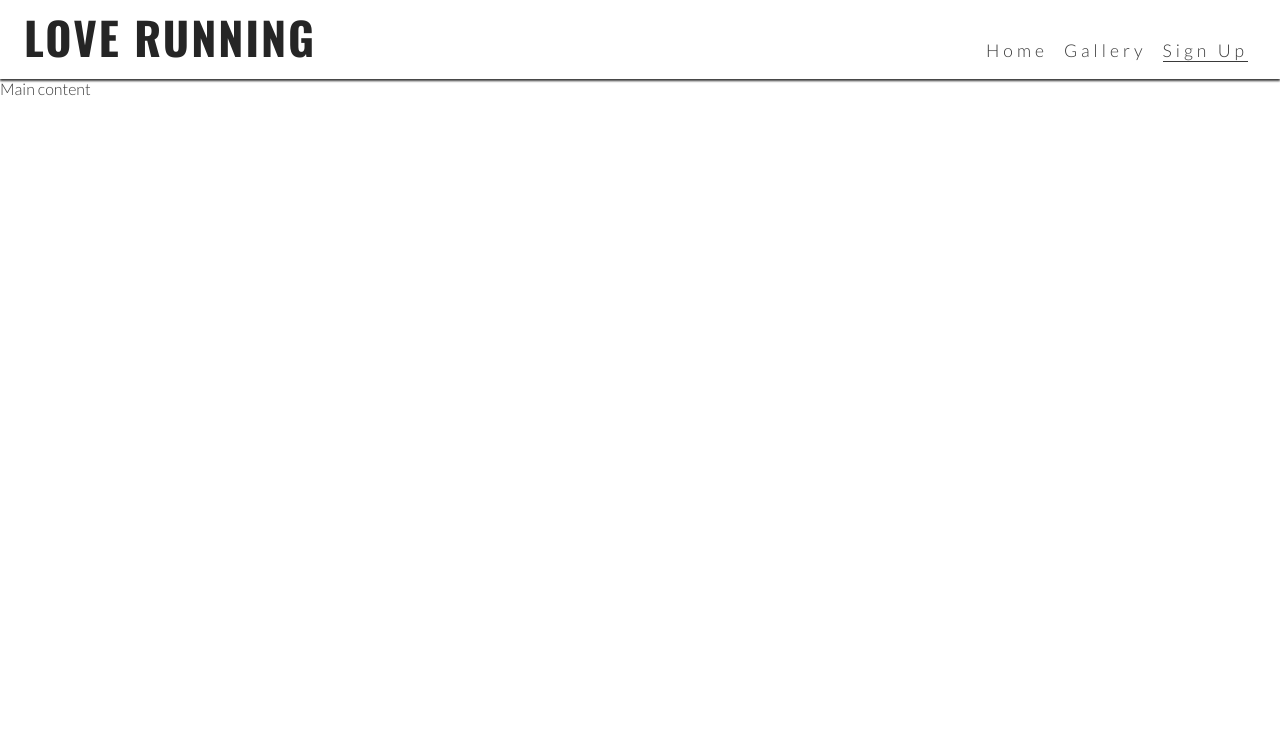
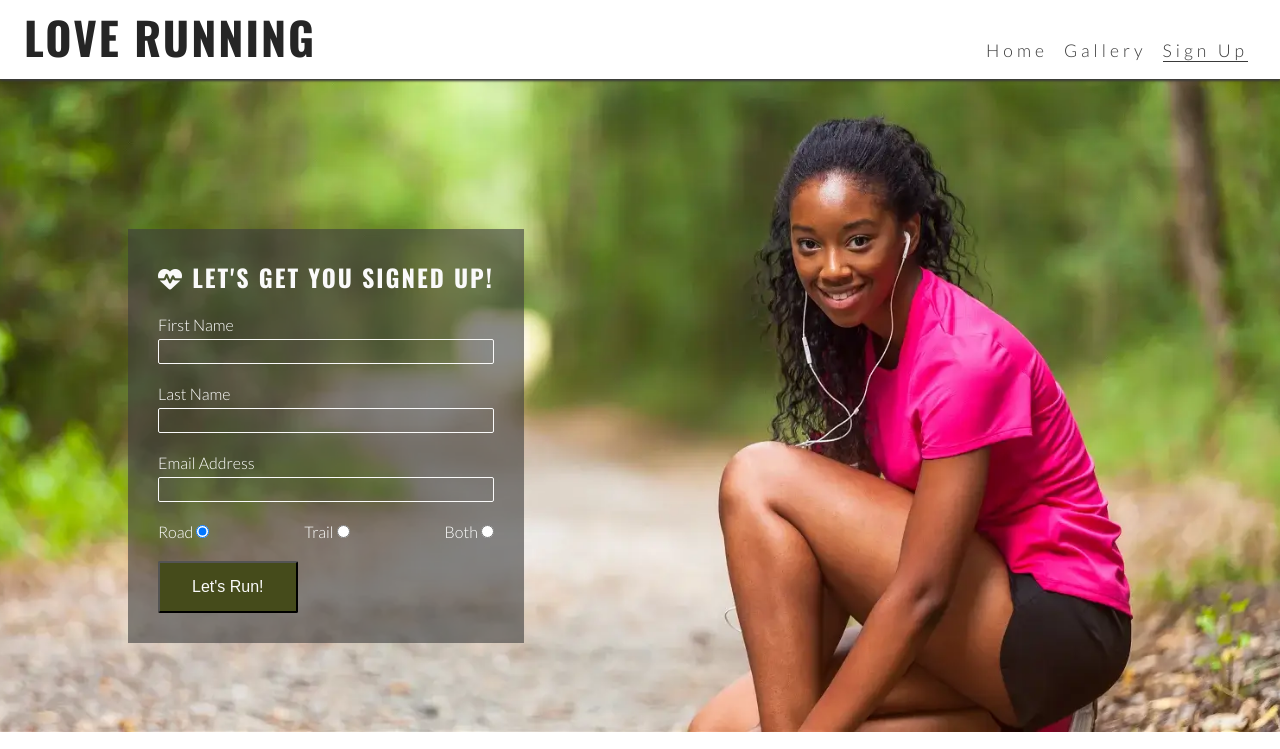
Before and after one commit to MS-Welsh/Running-club, a plain HTML site: page sign-up.html in a window 1280 px wide. Shown: the top 749 px of the page. Drawn offline with nearby package versions, Linux system fonts and the light colour scheme.

Commit message:
created a form in the sign-up.html and added an image

```diff
--- a/assets/css/style.css
+++ b/assets/css/style.css
@@ -18,13 +18,15 @@ body {
     font-family: 'Lato', sans-serif;
 }
 
-h1,
-h2,
-h3 {
+h1, h2, h3 {
     font-family: 'Oswald', sans-serif;
     text-transform: uppercase;
     letter-spacing: 2px;
     color: #252525;
+}
+
+.hidden-heading {
+    display: none;
 }
 
 /* Header */
@@ -51,7 +53,7 @@ header a {
     list-style-type: none;
 }
 
-#menu>li {
+#menu > li {
     margin-bottom: 1em;
 }
 
@@ -86,9 +88,13 @@ nav {
 
 /* Main content */
 main {
-    /* Make main element take up any surplus space to push footer down */
+    /* Enlarge main element to push footer down*/
     flex: 1 0 auto;
+    /* Add margin at the top to prevent content from being covered by the header */
     margin-top: 47px;
+    /* Enable flex properties for child elements */
+    display: flex;
+    flex-direction: column;
 }
 
 /* Hero section */
@@ -111,8 +117,7 @@ main {
     padding-left: 10px;
 }
 
-#cover-text>h2,
-#cover-text>h3 {
+#cover-text > h2, #cover-text > h3 {
     color: #ffffff;
 }
 
@@ -128,8 +133,8 @@ main {
     font-size: 280%;
 }
 
-#benefits-physical>div,
-#benefits-mental>div {
+#benefits-physical > div,
+#benefits-mental > div {
     line-height: 20px;
     margin-bottom: 20px;
 }
@@ -177,7 +182,7 @@ main {
     Each div will expand to fill the available space on its row */
     flex-basis: 200px;
     flex-grow: 1;
-    /* Creates a grid of meetup time divs over the background image */
+    /* Creates a grid of meetup time dives over the background image */
     border: 2px solid white;
 }
 
@@ -194,6 +199,57 @@ main {
 
 #photos {
     line-height: 0;
+}
+
+/* Form */
+#signup {
+    background-image: url("../images/signup-image.webp");
+    background-size: cover;
+    background-position: 75%;
+    padding: 20px 10% 0 10%;
+    flex-grow: 1;
+}
+
+
+#signup-form {
+    color: #ffffff;
+    background-color: rgba(60, 60, 60, 0.6);
+    padding: 30px;
+}
+
+
+#signup-form>h2 {
+    color: #fafafa;
+    margin-bottom: 20px;
+}
+
+
+.text-input {
+    background: transparent;
+    color: #fafafa;
+    width: 100%;
+    height: 25px;
+    margin: 5px 0 20px 0;
+    border: 1px solid #fafafa;
+    border-radius: 2px;
+    padding: 0 5px;
+}
+
+
+.radio-buttons {
+    width: 100%;
+    display: flex;
+    justify-content: space-between;
+}
+
+
+.join-button {
+    margin-top: 20px;
+    border-radius: 2px;
+    padding: 15px 32px;
+    font-size: 100%;
+    background-color: #454b1b;
+    color: #fafafa;
 }
 
 /* Footer */
@@ -221,7 +277,6 @@ main {
 
 /* Media query: tablets and larger (768px and up) */
 @media screen and (min-width: 768px) {
-
     /* Header */
     nav {
         display: block;
@@ -235,7 +290,7 @@ main {
         display: flex;
     }
 
-    #menu>li {
+    #menu > li {
         padding-left: 1rem;
     }
 
@@ -269,12 +324,12 @@ main {
         width: 100%;
     }
 
-    #benefits-physical>div,
-    #benefits-mental>div {
+    #benefits-physical > div,
+    #benefits-mental > div {
         width: 75%;
     }
 
-    #benefits-mental>div {
+    #benefits-mental > div {
         text-align: end;
         align-self: flex-end;
     }
@@ -283,11 +338,33 @@ main {
     #photos {
         column-count: 3;
     }
+
+    /* Form */
+    #signup {
+        background-position: center;
+        position: relative;
+    }
+
+    #signup-form {
+        max-width: 400px;
+        position: absolute;
+        left: 10%;
+        top: 150px;
+    }
+
+    .text-input:hover {
+        border-color: #f16c6b;
+    }
+
+    .join-button:hover {
+        background-color: #fafafa;
+        color: #454b1b;
+    }
 }
 
 /* Large devices (laptops and desktops, 992px and up) */
 @media screen and (min-width: 992px) {
-    #menu a:hover {
+    #menu a:hover{
         border-bottom: 1px solid #3a3a3a;
     }
 
--- a/sign-up.html
+++ b/sign-up.html
@@ -33,13 +33,42 @@
             <ul id="menu">
                 <li><a href="index.html">Home</a></li>
                 <li><a href="gallery.html">Gallery</a></li>
-                <li><a href="signup.html" class="active">Sign Up</a></li>
+                <li><a href="sign-up.html" class="active">Sign Up</a></li>
             </ul>
         </nav>
     </header>
-
     <!-- Main content -->
-    <main>Main content</main>
+    <main>
+        <section id="signup">
+            <form id="signup-form" method="POST" action="https://formdump.codeinstitute.net">
+                <h2><i class="fa-solid fa-heartbeat"></i> Let's get you signed up!</h2>
+                <label for="first_name">First Name</label>
+                <input type="text" name="first_name" id="first_name" class="text-input" required>
+                <br>
+                <label for="last_name">Last Name</label>
+                <input type="text" name="last_name" id="last_name" class="text-input" required>
+                <br>
+                <label for="email_address">Email Address</label>
+                <input type="email" name="email_address" id="email_address" class="text-input" required>
+                <br>
+                <div class="radio-buttons">
+                    <div>
+                        <label for="road">Road</label>
+                        <input type="radio" name="running_preference" id="road" value="road" required checked>
+                    </div>
+                    <div>
+                        <label for="trail">Trail</label>
+                        <input type="radio" name="running_preference" id="trail" value="trail" required>
+                    </div>
+                    <div>
+                        <label for="both">Both</label>
+                        <input type="radio" name="running_preference" id="both" value="both" required>
+                    </div>
+                </div>
+                <button type="submit" class="join-button">Let's Run!</button>
+            </form>
+        </section>
+    </main>
 
     <!-- Footer -->
     <footer>
```
Also changed, not shown: index.html (+1 -1 lines), assets/images/signup-image.webp (added).
